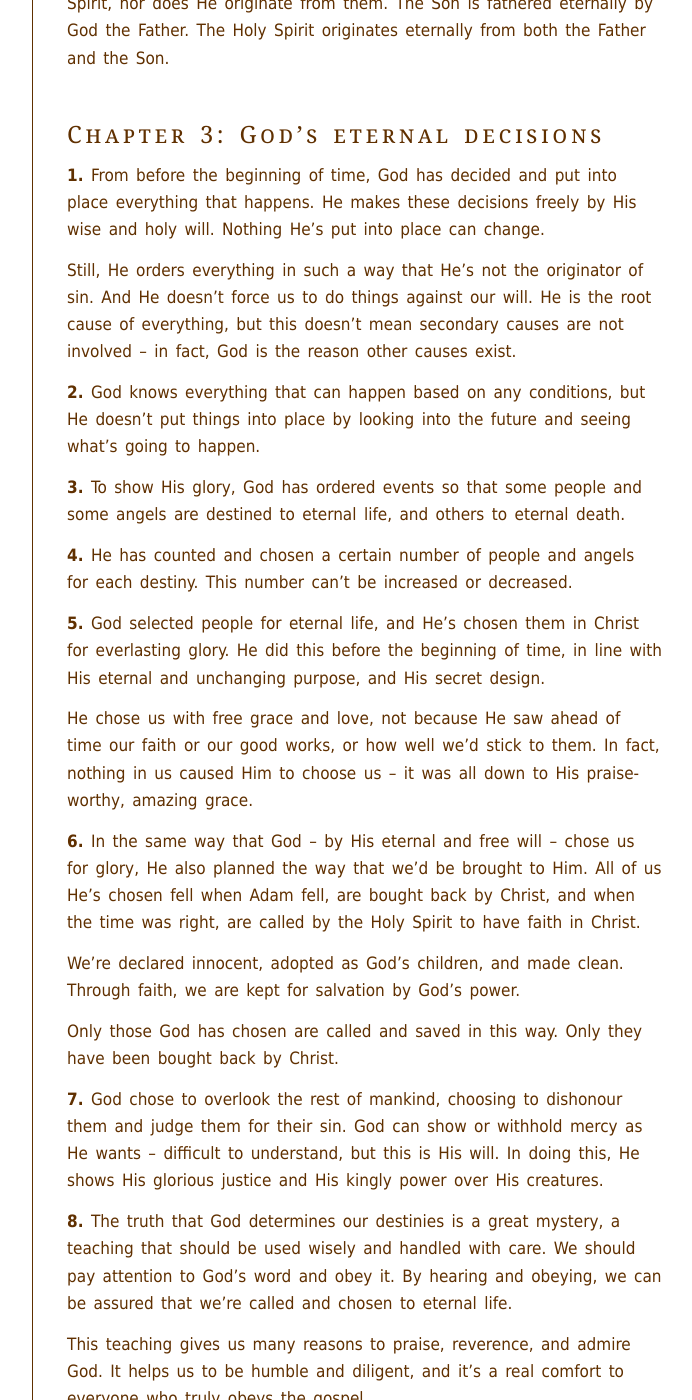
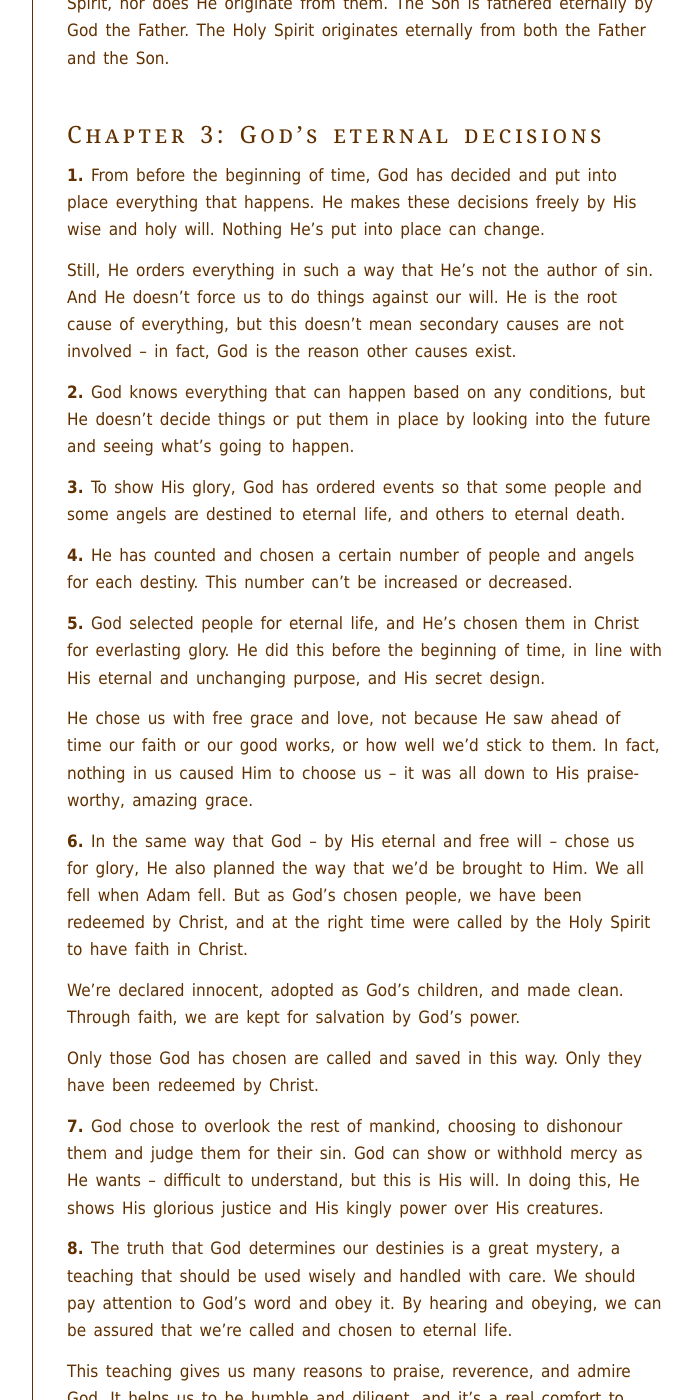
Before and after one commit to benhoyt/benhoyt.github.com, a Jekyll site: the page built from writings-pew.html, in a window 1280 px wide and 1400 px high, scrolled down 6656 px. Shown: the whole window, without its empty margins (374-1066 px from the left). Built offline with Jekyll 4.4.1, drawn with Linux system fonts in a browser that asks for light colours; some of the changed text lies outside the part shown.

Commit message:
Minor fixes to chapters 3 and 4.

```diff
--- a/writings-pew.html
+++ b/writings-pew.html
@@ -157,9 +157,9 @@ permalink: /writings/pew/index.html
 
 <p><a id="chapter3-1" href="#chapter3-1" class="subsection">1.</a> From before the beginning of time, God has decided and put into place everything that happens. He makes these decisions freely by His wise and holy will. Nothing He’s put into place can change.</p>
 
-<p>Still, He orders everything in such a way that He’s not the originator of sin. And He doesn’t force us to do things against our will. He is the root cause of everything, but this doesn’t mean secondary causes are not involved – in fact, God is the reason other causes exist.</p>
+<p>Still, He orders everything in such a way that He’s not the author of sin. And He doesn’t force us to do things against our will. He is the root cause of everything, but this doesn’t mean secondary causes are not involved – in fact, God is the reason other causes exist.</p>
 
-<p><a id="chapter3-2" href="#chapter3-2" class="subsection">2.</a> God knows everything that can happen based on any conditions, but He doesn’t put things into place by looking into the future and seeing what’s going to happen.</p>
+<p><a id="chapter3-2" href="#chapter3-2" class="subsection">2.</a> God knows everything that can happen based on any conditions, but He doesn’t decide things or put them in place by looking into the future and seeing what’s going to happen.</p>
 
 <p><a id="chapter3-3" href="#chapter3-3" class="subsection">3.</a> To show His glory, God has ordered events so that some people and some angels are destined to eternal life, and others to eternal death.</p>
 
@@ -169,11 +169,11 @@ permalink: /writings/pew/index.html
 
 <p>He chose us with free grace and love, not because He saw ahead of time our faith or our good works, or how well we’d stick to them. In fact, nothing in us caused Him to choose us – it was all down to His praise-worthy, amazing grace.</p>
 
-<p><a id="chapter3-6" href="#chapter3-6" class="subsection">6.</a> In the same way that God – by His eternal and free will – chose us for glory, He also planned the way that we’d be brought to Him. All of us He’s chosen fell when Adam fell, are bought back by Christ, and when the time was right, are called by the Holy Spirit to have faith in Christ.</p>
+<p><a id="chapter3-6" href="#chapter3-6" class="subsection">6.</a> In the same way that God – by His eternal and free will – chose us for glory, He also planned the way that we’d be brought to Him. We all fell when Adam fell. But as God’s chosen people, we have been redeemed by Christ, and at the right time were called by the Holy Spirit to have faith in Christ.</p>
 
 <p>We’re declared innocent, adopted as God’s children, and made clean. Through faith, we are kept for salvation by God’s power.</p>
 
-<p>Only those God has chosen are called and saved in this way. Only they have been bought back by Christ.</p>
+<p>Only those God has chosen are called and saved in this way. Only they have been redeemed by Christ.</p>
 
 <p><a id="chapter3-7" href="#chapter3-7" class="subsection">7.</a> God chose to overlook the rest of mankind, choosing to dishonour them and judge them for their sin. God can show or withhold mercy as He wants – difficult to understand, but this is His will. In doing this, He shows His glorious justice and His kingly power over His creatures.</p>
 
@@ -186,7 +186,7 @@ permalink: /writings/pew/index.html
 
 <p><a id="chapter4-1" href="#chapter4-1" class="subsection">1.</a> To show His eternal power, wisdom, and goodness, God decided to create the whole world and everything in it. Everything we see and everything we can’t see He made out of nothing in six days. All of it was very good.</p>
 
-<p><a id="chapter4-2" href="#chapter4-2" class="subsection">2.</a> After God had made all the other creatures, He create mankind – He made us male and female. He gave us the ability to think and reason. He gave us souls that will live forever. He made us in His image, gifting us with knowledge, righteousness, and holiness.</p>
+<p><a id="chapter4-2" href="#chapter4-2" class="subsection">2.</a> After God had made all the other creatures, He created mankind – He made us male and female. He gave us the ability to think and reason. He gave us souls that will live forever. He made us in His image, gifting us with knowledge, righteousness, and holiness.</p>
 
 <p>He wrote His own law on our hearts. He gave us power to obey it, but also the possibility to disobey. He gave us freedom of will, and our will can change.</p>
 
```
